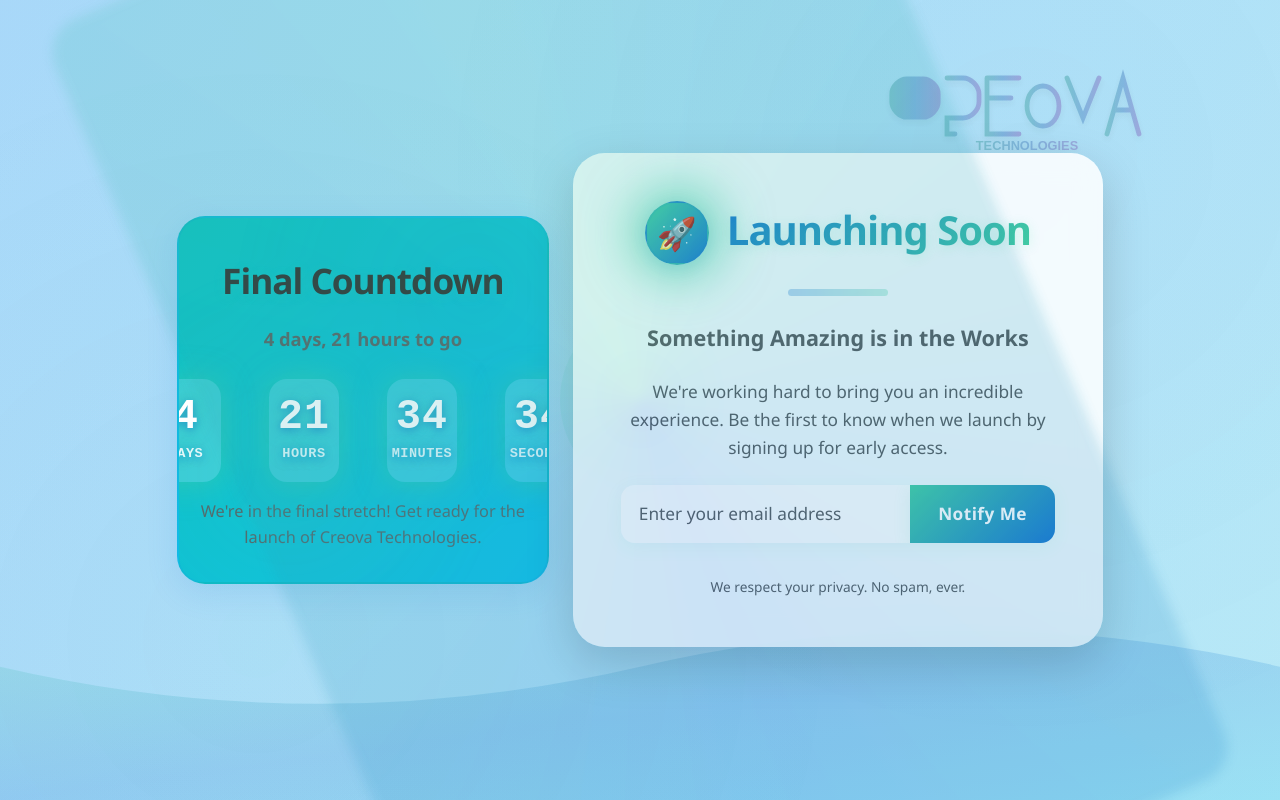
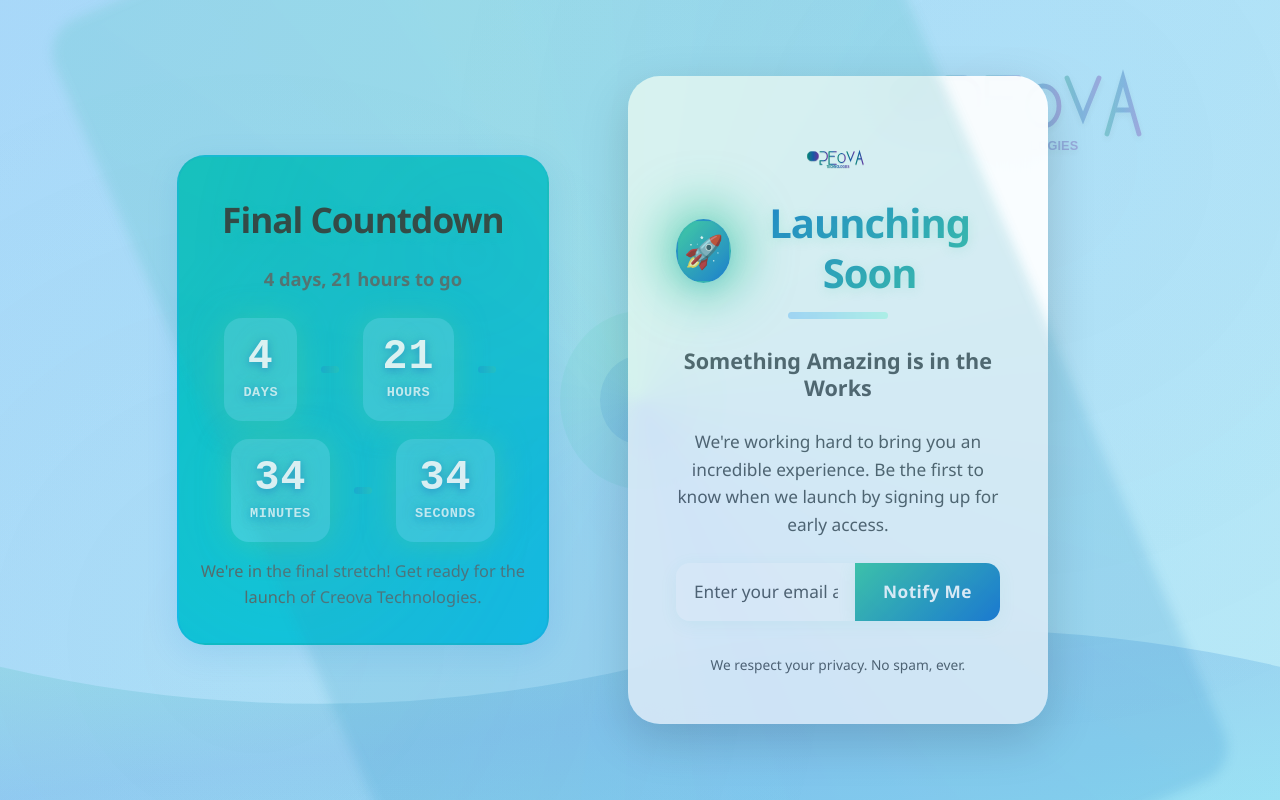
Before and after one commit to ethicalvishal/creova, a React (Create React App) app in the folder frontend/: page /profile in a window 1280 px wide. Built offline with nearby package versions, Linux system fonts and the light colour scheme.

Commit message:
Enhance LaunchingSoon page: tighter logo-heading spacing, improved card padding, countdown always visible and centered, and mobile/desktop logo support

```diff
--- a/frontend/src/components/LaunchCountdown.js
+++ b/frontend/src/components/LaunchCountdown.js
@@ -70,7 +70,7 @@ const LaunchCountdown = () => {
                 </p>
               </>
             )}
-            <div className="countdown-timer mb-2" style={{display: 'flex', justifyContent: 'center', alignItems: 'center', gap: 18}}>
+            <div className="countdown-timer mb-2" style={{display: 'flex', justifyContent: 'center', alignItems: 'center', gap: 18, flexWrap: 'wrap'}}>
               {[
                 {label: 'Days', value: countdown.days},
                 {label: 'Hours', value: countdown.hours.toString().padStart(2, '0')},
@@ -145,6 +145,22 @@ const LaunchCountdown = () => {
           0% { background-position: 0% 50%; }
           100% { background-position: 100% 50%; }
         }
+        @media (max-width: 600px) {
+          .countdown-timer {
+            gap: 2px !important;
+          }
+          .countdown-item {
+            min-width: 36px !important;
+            padding: 0.4rem 0.2rem !important;
+            font-size: 1.1rem !important;
+          }
+          .countdown-item span:first-child {
+            font-size: 1.1rem !important;
+          }
+          .countdown-item span:last-child {
+            font-size: 0.65rem !important;
+          }
+        }
       `}</style>
     </div>
   );
--- a/frontend/src/pages/LaunchingSoon.js
+++ b/frontend/src/pages/LaunchingSoon.js
@@ -126,21 +126,50 @@ const LaunchingSoon = () => {
               </div>
               {/* Main card on the right */}
               <div className="col-md-7">
-                <div className="card border-0 shadow-lg p-5" style={{
+                <div className="card border-0 shadow-lg p-5 launching-soon-card" style={{
                   borderRadius: 32,
-                  background: 'rgba(255,255,255,0.85)',
-                  backdropFilter: 'blur(14px)',
-                  boxShadow: '0 16px 48px 0 rgba(25,118,210,0.15)',
+                  background: 'rgba(255,255,255,0.92)',
+                  backdropFilter: 'blur(22px)',
+                  boxShadow: '0 8px 32px 0 rgba(25,118,210,0.18), 0 2px 8px 0 #43cea244',
                   border: '2.5px solid rgba(25,118,210,0.10)',
                   position: 'relative',
-                  overflow: 'hidden'
+                  overflow: 'hidden',
+                  padding: '2.2rem 1.2rem',
+                  maxWidth: 420,
+                  margin: '0 auto'
                 }}>
+                  {/* Logo with bounce/float */}
+                  <div style={{display: 'flex', justifyContent: 'center', marginBottom: 2}}>
+                    <div style={{width: 72, height: 72, animation: 'floatLogo 2.2s infinite alternate cubic-bezier(.6,-0.28,.74,.05)'}}>
+                      <svg width="100%" height="100%" viewBox="0 0 200 60" xmlns="http://www.w3.org/2000/svg">
+                        <defs>
+                          <linearGradient id="logoVibrantGradient" x1="0%" y1="0%" x2="100%" y2="0%">
+                            <stop offset="0%" stopColor="#00796b" />
+                            <stop offset="50%" stopColor="#0d47a1" />
+                            <stop offset="100%" stopColor="#6a1b9a" />
+                          </linearGradient>
+                          <filter id="logoShadow" x="-20%" y="-20%" width="140%" height="140%">
+                            <feDropShadow dx="0" dy="2" stdDeviation="2" flood-color="#000" flood-opacity="0.18"/>
+                          </filter>
+                        </defs>
+                        <g filter="url(#logoShadow)">
+                          <path d="M15 15 C15 10, 20 5, 25 5 L35 5 C40 5, 45 10, 45 15 L45 20 C45 25, 40 30, 35 30 L25 30 C20 30, 15 25, 15 20 Z" fill="url(#logoVibrantGradient)" stroke="url(#logoVibrantGradient)" strokeWidth="2"/>
+                          <path d="M50 5 L60 5 C65 5, 70 10, 70 15 L70 20 C70 25, 65 30, 60 30 L50 30 L50 40 L55 40" fill="none" stroke="url(#logoVibrantGradient)" strokeWidth="3" strokeLinecap="round"/>
+                          <path d="M75 5 L95 5 M75 5 L75 40 L95 40 M75 17.5 L90 17.5" fill="none" stroke="url(#logoVibrantGradient)" strokeWidth="3" strokeLinecap="round"/>
+                          <ellipse cx="110" cy="22.5" rx="10" ry="12.5" fill="none" stroke="url(#logoVibrantGradient)" strokeWidth="3"/>
+                          <path d="M125 5 L135 30 L145 5" fill="none" stroke="url(#logoVibrantGradient)" strokeWidth="3" strokeLinecap="round"/>
+                          <path d="M150 40 L160 5 L170 40 M155 25 L165 25" fill="none" stroke="url(#logoVibrantGradient)" strokeWidth="3" strokeLinecap="round"/>
+                          <text x="100" y="50" textAnchor="middle" fontFamily="Arial, sans-serif" fontSize="8" fill="url(#logoVibrantGradient)" fontWeight="bold">TECHNOLOGIES</text>
+                        </g>
+                      </svg>
+                    </div>
+                  </div>
                   {/* Gradient icon and heading */}
-                  <div className="mb-4" style={{
+                  <div className="mb-2" style={{
                     display: 'flex',
                     alignItems: 'center',
                     justifyContent: 'center',
-                    gap: 18
+                    gap: 8
                   }}>
                     <div style={{
                       background: 'linear-gradient(135deg, #43cea2 0%, #1976d2 100%)',
@@ -171,20 +200,29 @@ const LaunchingSoon = () => {
                       textShadow: '0 2px 12px #43cea233'
                     }}>Launching Soon</h1>
                   </div>
-                  {/* Animated accent divider */}
+                  {/* Animated accent divider - more vibrant */}
                   <div style={{
                     width: 100,
                     height: 7,
                     margin: '0 auto 28px auto',
                     background: 'linear-gradient(90deg, #1976d2 0%, #43cea2 100%)',
                     borderRadius: 10,
-                    opacity: 0.22,
-                    animation: 'pulseAccent 1.5s infinite alternate, moveAccent 3s linear infinite'
+                    opacity: 0.38,
+                    animation: 'pulseAccent 1.5s infinite alternate, moveAccent 3s linear infinite, shimmerDivider 2.5s linear infinite'
                   }}></div>
                   <h3 className="text-muted mb-4" style={{fontWeight: 700, fontSize: '1.35rem'}}>Something Amazing is in the Works</h3>
                   <p className="text-muted mb-4" style={{fontSize: '1.08rem', fontWeight: 500}}>
                     We're working hard to bring you an incredible experience. Be the first to know when we launch by signing up for early access.
                   </p>
+                  {message && (
+                    <div style={{display: 'flex', alignItems: 'center', justifyContent: 'center', gap: 8, color: '#43cea2', fontWeight: 600, fontSize: '1.08rem', borderRadius: 12, marginTop: 8}}>
+                      <svg width="22" height="22" viewBox="0 0 22 22" fill="none" xmlns="http://www.w3.org/2000/svg">
+                        <circle cx="11" cy="11" r="11" fill="#43cea2" fillOpacity="0.18"/>
+                        <path d="M6 12.5L10 16L16 8" stroke="#43cea2" strokeWidth="2.2" strokeLinecap="round" strokeLinejoin="round"/>
+                      </svg>
+                      {message}
+                    </div>
+                  )}
                   {message ? (
                     <div className="alert alert-success" role="alert" style={{fontWeight: 600, fontSize: '1.08rem', borderRadius: 12}}>
                       {message}
@@ -290,6 +328,23 @@ const LaunchingSoon = () => {
           50% { left: calc(100vw - 320px); bottom: calc(100vh - 100px); }
           100% { left: 0; bottom: 0; }
         }
+        @keyframes floatLogo {
+          0% { transform: translateY(0) scale(1); }
+          100% { transform: translateY(-10px) scale(1.07); }
+        }
+        .launching-soon-card .btn-primary:active {
+          transform: scale(0.96);
+          box-shadow: 0 2px 8px 0 #43cea244;
+        }
+        .launching-soon-card .btn-primary:hover {
+          transform: scale(1.04);
+          box-shadow: 0 4px 18px 0 #43cea288;
+        }
+        @keyframes shimmerDivider {
+          0% { filter: brightness(1.1); }
+          50% { filter: brightness(1.5); }
+          100% { filter: brightness(1.1); }
+        }
       `}</style>
       {/* Add responsive styles for mobile */}
       <style>{`
@@ -322,13 +377,10 @@ const LaunchingSoon = () => {
     flex: 1 1 40%;
     box-sizing: border-box;
   }
-  .launching-soon-card, .launching-soon-section {
-    width: 98vw !important;
-    min-width: 98vw !important;
+  .launching-soon-card {
+    padding: 1.1rem 1rem !important;
+    border-radius: 18px !important;
     max-width: 99vw !important;
-    padding: 1.1rem 0.7rem !important;
-    margin: 0.7rem auto !important;
-    border-radius: 16px !important;
   }
   .launching-soon-title, .launching-soon-subtitle {
     font-size: 1.1rem !important;
@@ -349,6 +401,13 @@ const LaunchingSoon = () => {
     margin: 0.3rem 0 !important;
     word-break: break-word !important;
   }
+  .launching-soon-card h1, .launching-soon-card h3, .launching-soon-card p {
+    font-size: 1.08rem !important;
+  }
+  .launching-soon-card .btn-primary {
+    font-size: 1rem !important;
+    padding: 0.7rem 0 !important;
+  }
 }
 `}</style>
     </div>
```
